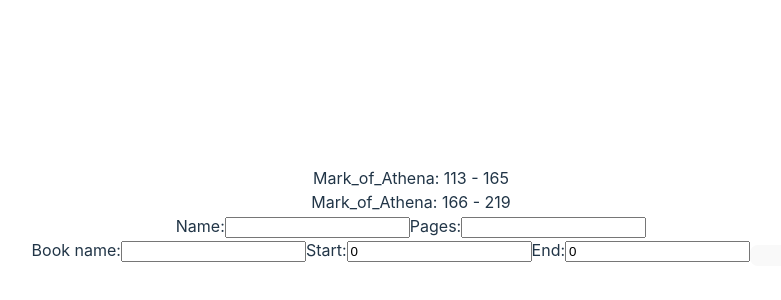
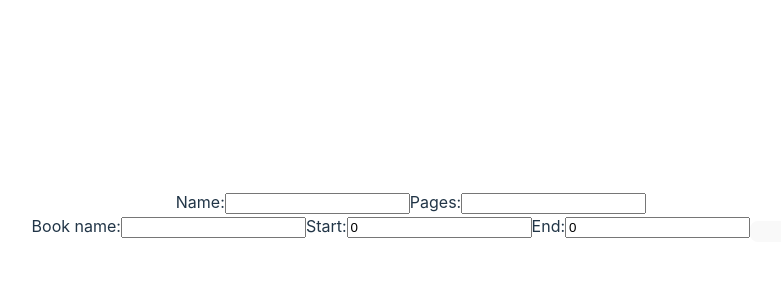
Before and after one commit to shaktilucifer/Erudite, a React (Vite) app in the folder erudite/: page / in a window 1280 px wide. Shown: the part 184-484 px from the top of the page, without its empty margins (229-1010 px from the left). Built offline with nearby package versions, Linux system fonts and the light colour scheme.

Commit message:
update main app with daily entry

```diff
--- a/erudite/src/App.tsx
+++ b/erudite/src/App.tsx
@@ -2,17 +2,25 @@
 import { DailyBookData, Erudite } from "./Erudite.tsx";
 import { BookDataEntryForm } from "./BookEntryForm.tsx";
 import { CreateBook } from "./CreateBook.tsx";
+import { useState } from "react";
 
 function App() {
+  const [dailyBookData, setDailyBookData] = useState<DailyBookData[]>([]);
   return (
     <>
-      <div><Erudite /></div>
-      <div><CreateBook /></div>
-      <div><BookDataEntryForm
-        onSubmit={(dailyBookData: DailyBookData) =>
-          "not implemented" + dailyBookData
-        }
-      /></div>
+      <div>
+        <Erudite dailyBookData={dailyBookData} />
+      </div>
+      <div>
+        <CreateBook />
+      </div>
+      <div>
+        <BookDataEntryForm
+          onSubmit={(dailyBookData: DailyBookData) => {
+            setDailyBookData([dailyBookData]);
+          }}
+        />
+      </div>
     </>
   );
 }
--- a/erudite/src/Erudite.tsx
+++ b/erudite/src/Erudite.tsx
@@ -21,10 +21,7 @@
   let [data, setData] = useState<DailyBookData[]>(dailyBookData);
   // test data
   useEffect(() => {
-    setData([
-      { id: "1", name: "Mark_of_Athena", pageInfo: { start: 113, end: 165 }, date: '11/11/2019' },
-      { id: "1", name: "Mark_of_Athena", pageInfo: { start: 166, end: 219 }, date: '11/12/2022' },
-    ]);
+
   }, []);
   return (
     <>
```
